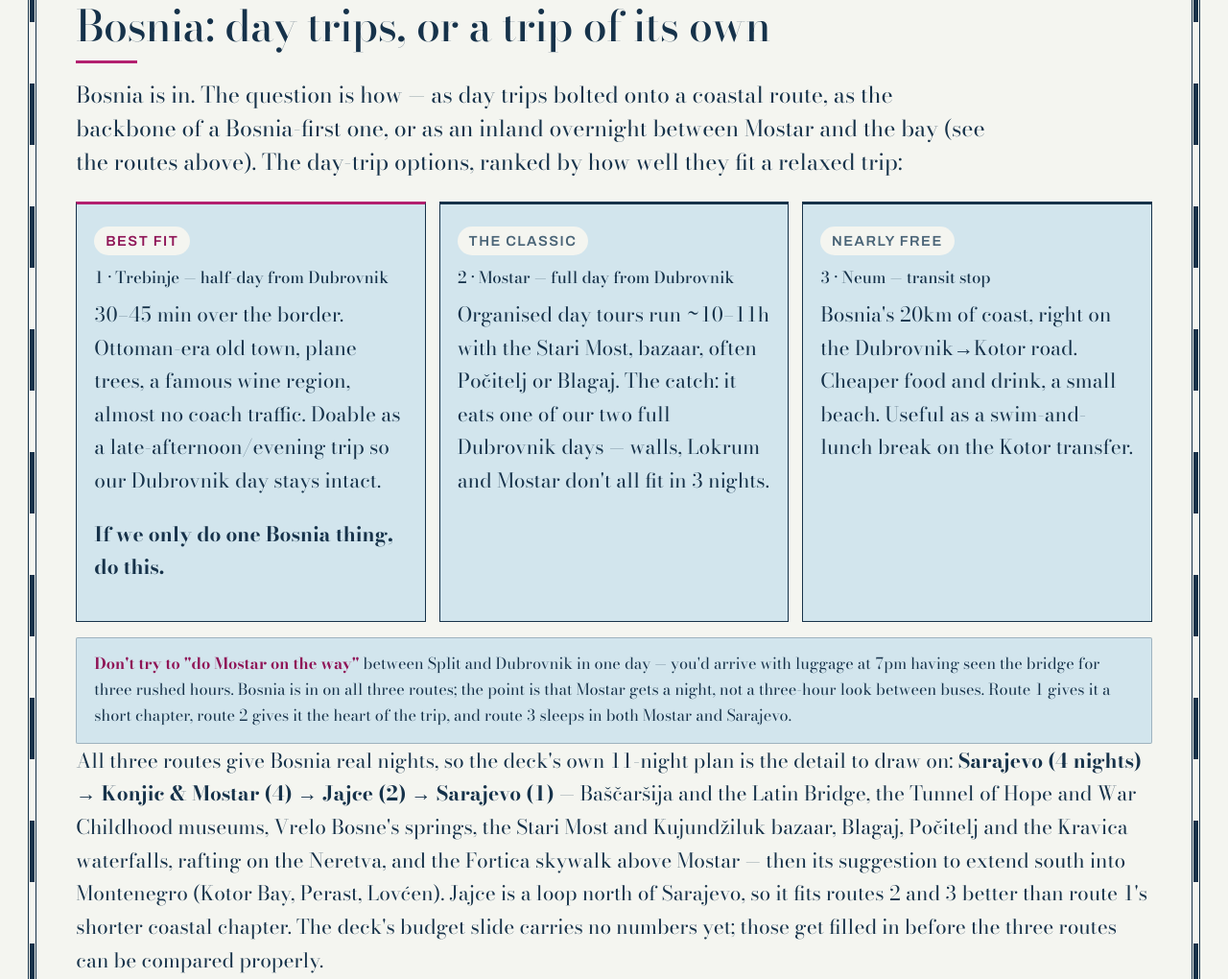
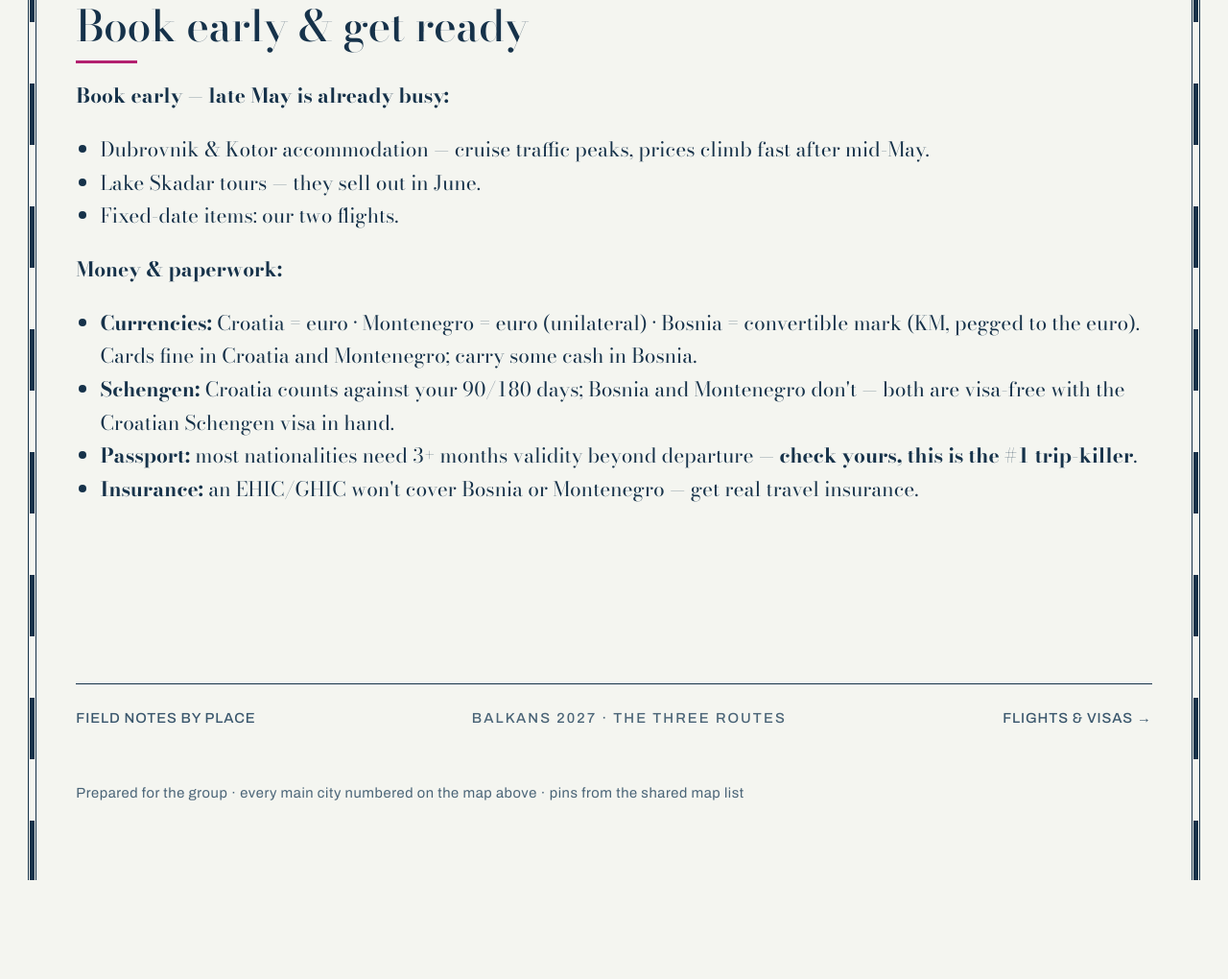
Before and after one commit to nicolewreyford123/balkans-2027, a plain HTML site: page Balkans-2027-itinerary.html in a window 1280 px wide. Shown: the part 4074-5094 px from the top of the page at 96% size. After the commit the page ends 4991 px from the top, so only its background shows below. Drawn offline with nearby package versions, Linux system fonts and the light colour scheme.

Commit message:
Drop the Bosnia day-trip-or-overnight debate
All three routes now give Bosnia nights, so the question is settled. Removed
the whole Bosnia section from the itinerary and cleaned the same framing from
the Bosnia country page, Mostar, the field-notes hub, the front door and the
product notes. The map's day-trip branches are unrelated and stay.

```diff
--- a/Balkans-2027-itinerary.html
+++ b/Balkans-2027-itinerary.html
@@ -137,7 +137,7 @@
     <ul class="field-list">
       <li><b>1 · Croatia → Bosnia &amp; Herzegovina → Montenegro — coast first, Bosnia in the middle</b> — in <a href="zagreb.html">Zagreb</a>, out Podgorica (TGD). Zagreb (Upper Town, St Mark's, Dolac) → <a href="plitvice.html">Plitvice</a> → <a href="split.html">Split</a> (the palace, Marjan, an island day) → <a href="dubrovnik.html">Dubrovnik</a> (walls, Srđ) → <a href="mostar.html">Mostar</a> (Stari Most, Blagaj, Počitelj, Kravica falls) → overland via Trebinje to <a href="kotor.html">Kotor</a> Bay, Perast and <a href="lovcen.html">Lovćen</a> → Podgorica for the flight. The coast gets the bulk of the nights, Bosnia a short inland chapter. One direction south, open-jaw at the two ends.</li>
       <li><b>2 · Bosnia &amp; Herzegovina → Croatia → Montenegro — inland first, then the Dalmatian coast</b> — in <a href="zagreb.html">Zagreb</a>, out Podgorica (TGD). Zagreb → <a href="sarajevo.html">Sarajevo</a> (4 nights: Baščaršija, the Tunnel of Hope, Vrelo Bosne) → Konjic and <a href="mostar.html">Mostar</a> (4: Stari Most, Blagaj, Počitelj, the Neretva) → <a href="dubrovnik.html">Dubrovnik</a> (walls, Srđ) → <a href="kotor.html">Kotor</a> Bay, Perast and <a href="lovcen.html">Lovćen</a> → Podgorica out. Bosnia gets the heart of the trip, then the coast and the bay. Same gateways, opposite balance to route 1.</li>
-      <li><b>3 · Croatia → Bosnia &amp; Herzegovina → Montenegro — Split, Mostar, Sarajevo, then the bay</b> — in <a href="zagreb.html">Zagreb</a>, out Podgorica (TGD). Zagreb → <a href="split.html">Split</a> (the palace, Marjan, an island day) → <a href="mostar.html">Mostar</a> (Stari Most, Blagaj, Počitelj) → <a href="sarajevo.html">Sarajevo</a> (Baščaršija, the Tunnel of Hope, Vrelo Bosne) → <a href="kotor.html">Kotor</a> Bay, Perast and <a href="lovcen.html">Lovćen</a> → <a href="budva-riviera.html">Budva Riviera</a> (Sveti Stefan) → Podgorica for the flight. The one route that doubles inland to Sarajevo before dropping back to the coast: more moving, but Sarajevo gets a night rather than a day trip.</li>
+      <li><b>3 · Croatia → Bosnia &amp; Herzegovina → Montenegro — Split, Mostar, Sarajevo, then the bay</b> — in <a href="zagreb.html">Zagreb</a>, out Podgorica (TGD). Zagreb → <a href="split.html">Split</a> (the palace, Marjan, an island day) → <a href="mostar.html">Mostar</a> (Stari Most, Blagaj, Počitelj) → <a href="sarajevo.html">Sarajevo</a> (Baščaršija, the Tunnel of Hope, Vrelo Bosne) → <a href="kotor.html">Kotor</a> Bay, Perast and <a href="lovcen.html">Lovćen</a> → <a href="budva-riviera.html">Budva Riviera</a> (Sveti Stefan) → Podgorica for the flight. The one route that doubles inland to Sarajevo before dropping back to the coast: more moving, but Sarajevo gets a proper overnight.</li>
     </ul>
     <p>That's the shortlist: three orders, all with Zagreb as the entry and Podgorica as the exit, each visiting all three countries. <strong>What separates them is the split of nights</strong> — coast-heavy in route 1, Bosnia-heavy in route 2, and a Sarajevo overnight in route 3 — and the Bosnia deck still has no numbers in its budget slide. Once one is chosen, the day-by-day gets rebuilt around the same principles.</p>
   </section>
@@ -313,33 +313,6 @@
   </section>
 
   <section class="sec">
-    <h2>Bosnia: day trips, or a trip of its own</h2>
-    <p class="lede prose">Bosnia is in. The question is how — as day trips bolted onto a coastal route, as the backbone of a Bosnia-first one, or as an inland overnight between Mostar and the bay (see the routes above). The day-trip options, ranked by how well they fit a relaxed trip:</p>
-    <div class="options">
-      <div class="option best">
-        <span class="tag">Best fit</span>
-        <h3>1 · Trebinje — half-day from Dubrovnik</h3>
-        <p>30–45 min over the border. Ottoman-era old town, plane trees, a famous wine region, almost no coach traffic. Doable as a late-afternoon/evening trip so our Dubrovnik day stays intact.</p>
-        <p><strong>If we only do one Bosnia thing, do this.</strong></p>
-      </div>
-      <div class="option">
-        <span class="tag">The classic</span>
-        <h3>2 · Mostar — full day from Dubrovnik</h3>
-        <p>Organised day tours run ~10–11h with the Stari Most, bazaar, often Počitelj or Blagaj. The catch: it eats one of our two full Dubrovnik days — walls, Lokrum and Mostar don't all fit in 3 nights.</p>
-      </div>
-      <div class="option">
-        <span class="tag">Nearly free</span>
-        <h3>3 · Neum — transit stop</h3>
-        <p>Bosnia's 20km of coast, right on the Dubrovnik→Kotor road. Cheaper food and drink, a small beach. Useful as a swim-and-lunch break on the Kotor transfer.</p>
-      </div>
-    </div>
-    <div class="callout">
-      <strong>Don't try to "do Mostar on the way"</strong> between Split and Dubrovnik in one day — you'd arrive with luggage at 7pm having seen the bridge for three rushed hours. Bosnia is in on all three routes; the point is that Mostar gets a night, not a three-hour look between buses. Route 1 gives it a short chapter, route 2 gives it the heart of the trip, and route 3 sleeps in both Mostar and Sarajevo.
-    </div>
-    <p>All three routes give Bosnia real nights, so the deck's own 11-night plan is the detail to draw on: <strong>Sarajevo (4 nights) → Konjic &amp; Mostar (4) → Jajce (2) → Sarajevo (1)</strong> — Baščaršija and the Latin Bridge, the Tunnel of Hope and War Childhood museums, Vrelo Bosne's springs, the Stari Most and Kujundžiluk bazaar, Blagaj, Počitelj and the Kravica waterfalls, rafting on the Neretva, and the Fortica skywalk above Mostar — then its suggestion to extend south into Montenegro (Kotor Bay, Perast, Lovćen). Jajce is a loop north of Sarajevo, so it fits routes 2 and 3 better than route 1's shorter coastal chapter. The deck's budget slide carries no numbers yet; those get filled in before the three routes can be compared properly.</p>
-  </section>
-
-  <section class="sec">
     <h2>Book early &amp; get ready</h2>
     <div class="checklist">
       <p><strong>Book early — late May is already busy:</strong></p>
```
Also changed, not shown: bosnia.html (+2 -2 lines), index.html (+1 -1 lines), mostar.html (+2 -2 lines), things-to-do.html (+1 -1 lines).
